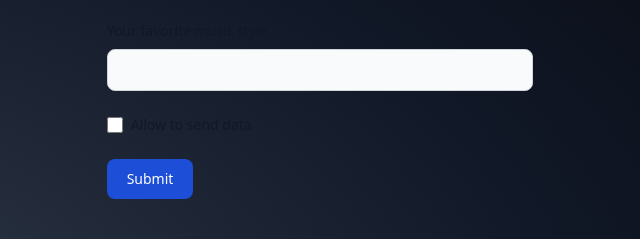
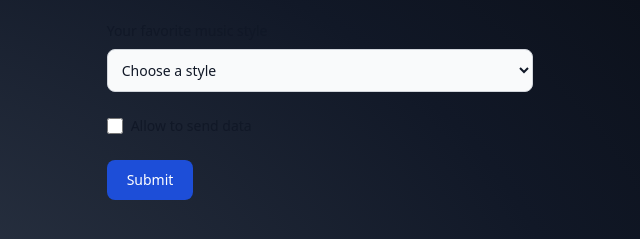
Before and after one commit to Ka-be/form-db, a website built with Vite: page index.html in a window 1280 px wide. Shown: the part 384-623 px from the top of the page, 320-960 px from the left. Built offline with nearby package versions, Linux system fonts and the light colour scheme.

Commit message:
Adjust style and add an option item in form

```diff
--- a/index.html
+++ b/index.html
@@ -21,8 +21,19 @@
     <input type="text" id="lastname" class="bg-gray-50 border border-gray-300 text-gray-900 text-sm rounded-lg focus:ring-blue-500 focus:border-blue-500 block w-full p-2.5 dark:bg-gray-700 dark:border-gray-600 dark:placeholder-gray-400 dark:text-white dark:focus:ring-blue-500 dark:focus:border-blue-500" placeholder="Doe" required>
   </div>
   <div class="mb-6">
-    <label for="password" class="block mb-2 text-sm font-medium text-gray-900 dark:text-white">Your favorite music style</label>
-    <input type="password" id="password" class="bg-gray-50 border border-gray-300 text-gray-900 text-sm rounded-lg focus:ring-blue-500 focus:border-blue-500 block w-full p-2.5 dark:bg-gray-700 dark:border-gray-600 dark:placeholder-gray-400 dark:text-white dark:focus:ring-blue-500 dark:focus:border-blue-500" required>
+    <label for="music" class="block mb-2 text-sm font-medium text-gray-900 dark:text-white">Your favorite music style</label>
+    <select class="bg-gray-50 border border-gray-300 text-gray-900 text-sm rounded-lg focus:ring-blue-500 focus:border-blue-500 block w-full p-2.5 dark:bg-gray-700 dark:border-gray-600 dark:placeholder-gray-400 dark:text-white dark:focus:ring-blue-500 dark:focus:border-blue-500" id="music" name="music" required>
+      <option value="" selected disabled>Choose a style</option>
+      <option value="house">House</option>
+      <option value="techno">Techno</option>
+      <option value="reggae">Reggae</option>
+      <option value="rock">Rock</option>
+      <option value="metal">Metal</option>
+      <option value="pop">Pop</option>
+      <option value="jazz">Jazz</option>
+      <option value="classic">Classic</option>
+      <option value="all">All of them</option>
+    </select>
   </div>
   <div class="flex items-start mb-6">
     <div class="flex items-center h-5">
```
Also changed, not shown: public/style/style.css.
